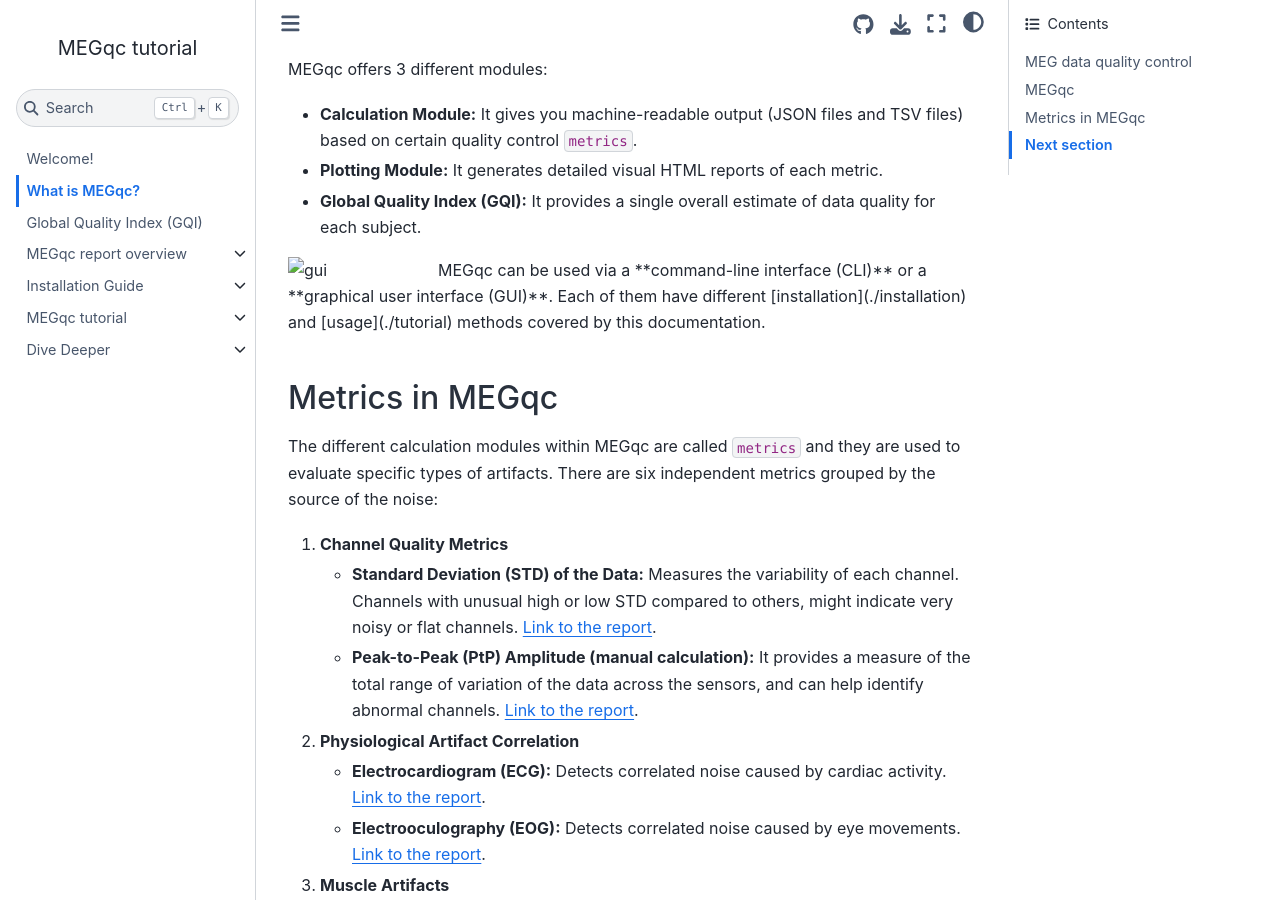
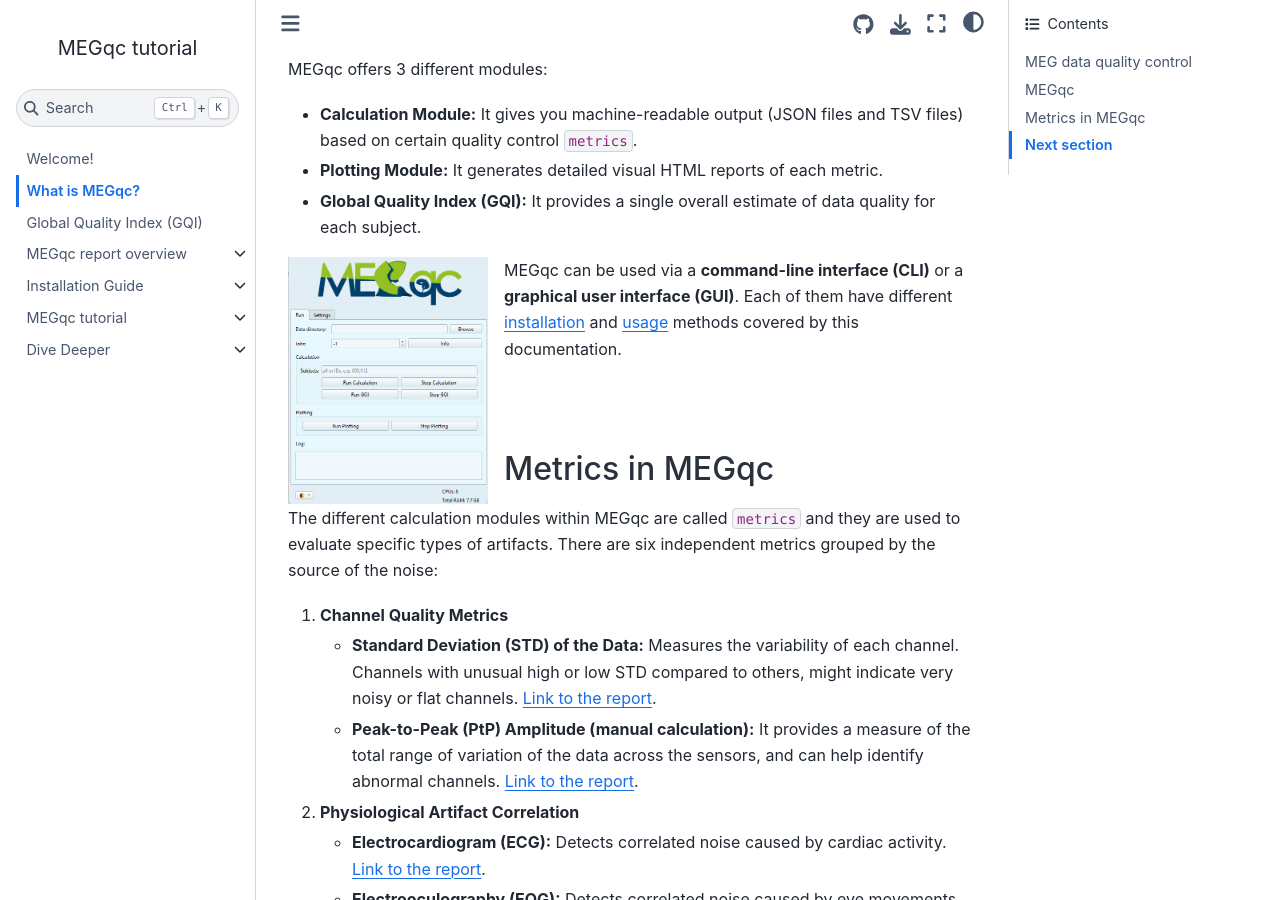
Before and after one commit to ANCPLabOldenburg/megqc_documentation, a Jupyter Book: the page built from book/introduction.md, in a window 1280 px wide and 900 px high, scrolled down 718 px. Built offline with Jupyter Book 1.0.4 settings and Sphinx 7.4.7 and the Sphinx Book theme 1.1.4, drawn with Linux system fonts in a browser that asks for light colours.

Commit message:
Update introduction.md

```diff
--- a/book/introduction.md
+++ b/book/introduction.md
@@ -17,7 +17,8 @@
 - **Plotting Module:** It generates detailed visual HTML reports of each metric.
 - **Global Quality Index (GQI):** It provides a single overall estimate of data quality for each subject.
 
-<img src="../static/mini/gui.png" alt="gui" width="150px" align="left">
+<img src="../static/mini/gui.png" alt="gui" width="200px" align="left">
+
 MEGqc can be used via a **command-line interface (CLI)** or a **graphical user interface (GUI)**. Each of them have different [installation](./installation) and [usage](./tutorial) methods covered by this documentation.
 
 
```
